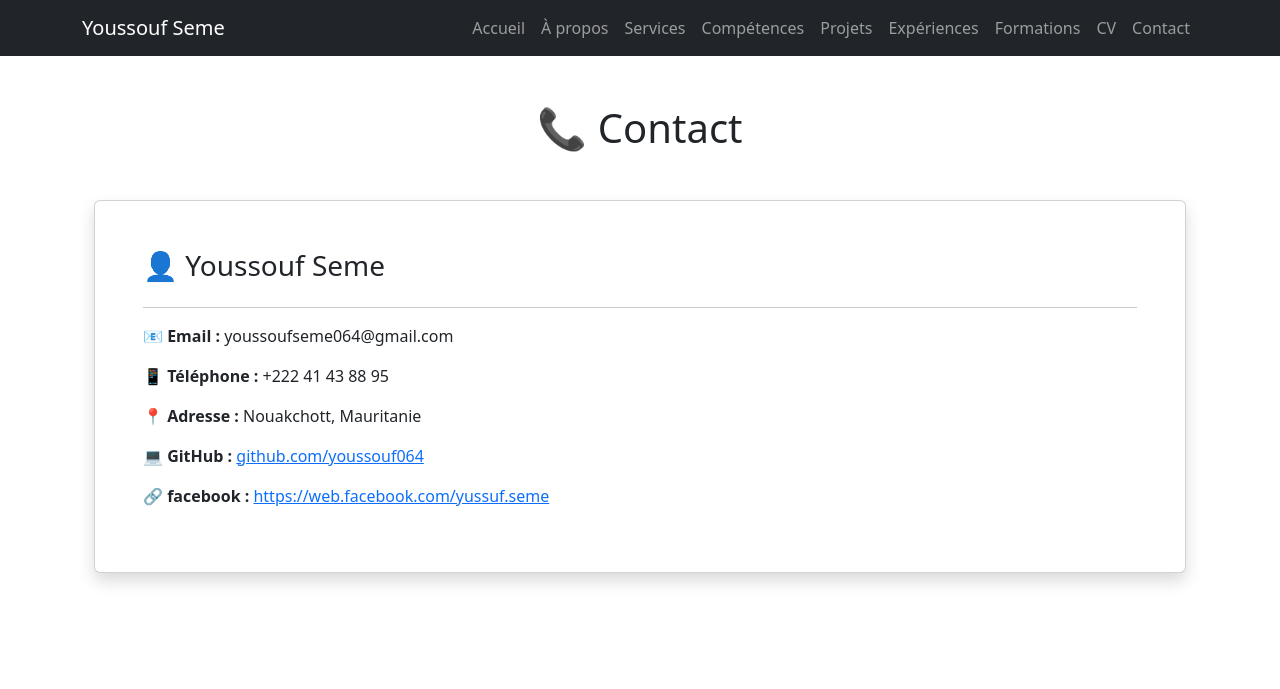
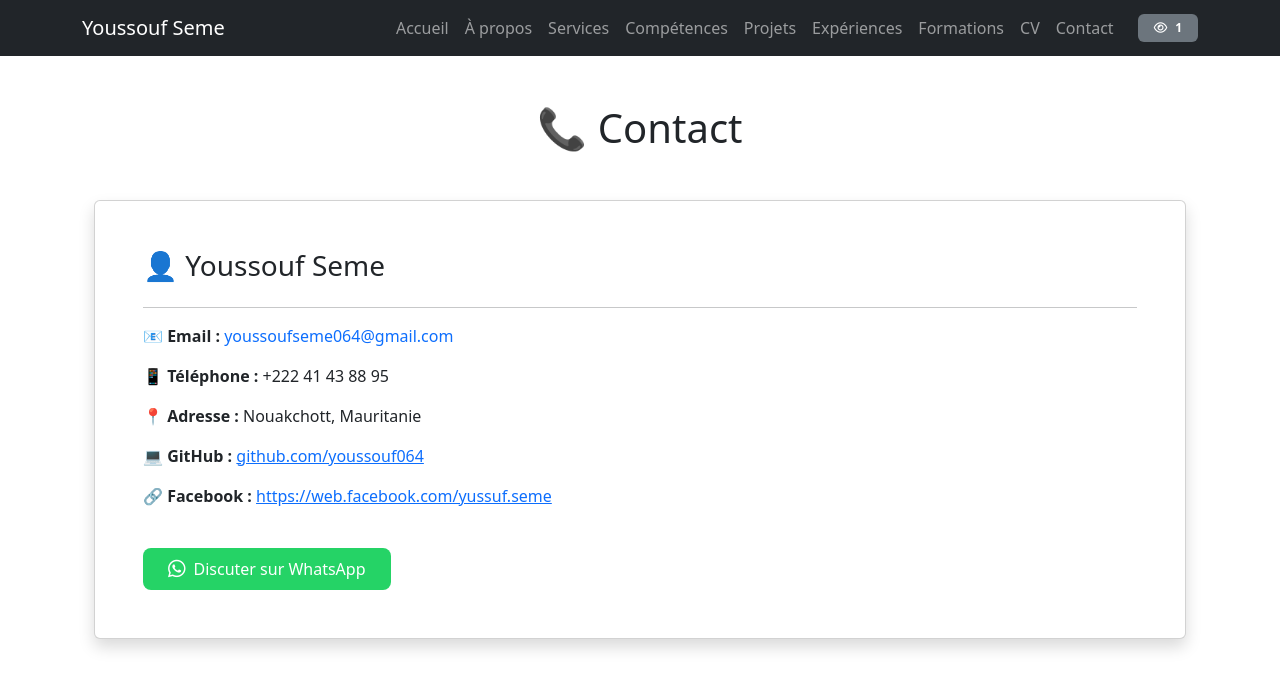
Before and after one commit to youssouf064/portfolio, a Flask app: page /contact in a window 1280 px wide. Shown: the top 689 px of the page. Run offline with Flask 3, Linux system fonts and the light colour scheme.

Commit message:
Ajout du compteur de vues, du bouton WhatsApp et de l'email cliquable

```diff
--- a/templates/base.html
+++ b/templates/base.html
@@ -5,7 +5,6 @@
     <title>Youssouf SEME Portfolio</title>
 
     <link href="https://cdn.jsdelivr.net/npm/bootstrap@5.3.3/dist/css/bootstrap.min.css" rel="stylesheet">
-    <link href="https://cdn.jsdelivr.net/npm/bootstrap@5.3.0/dist/css/bootstrap.min.css" rel="stylesheet">
     <link rel="stylesheet" href="https://cdnjs.cloudflare.com/ajax/libs/font-awesome/6.7.2/css/all.min.css">
 </head>
 
@@ -23,7 +22,7 @@
 
 <div class="collapse navbar-collapse" id="menu">
 
-<ul class="navbar-nav ms-auto">
+<ul class="navbar-nav ms-auto align-items-lg-center">
 
 <li class="nav-item">
 <a class="nav-link" href="/">Accueil</a>
@@ -61,6 +60,14 @@
 <a class="nav-link" href="/contact">Contact</a>
 </li>
 
+<!-- Compteur de vues avec icône d'œil -->
+<li class="nav-item ms-lg-3 mt-2 mt-lg-0">
+  <span class="badge bg-secondary d-inline-flex align-items-center gap-2 px-3 py-2" title="Vues totales du portfolio">
+    <i class="fa-regular fa-eye"></i>
+    <span id="visit-count">...</span>
+  </span>
+</li>
+
 </ul>
 
 </div>
@@ -76,5 +83,40 @@
 
 </div>
 
+<!-- Bootstrap JS (Nécessaire pour le fonctionnement du menu hamburger sur mobile) -->
+<script src="https://cdn.jsdelivr.net/npm/bootstrap@5.3.3/dist/js/bootstrap.bundle.min.js"></script>
+
+<!-- Script du compteur de vues -->
+<script>
+  document.addEventListener("DOMContentLoaded", function () {
+    const namespace = 'youssouf-seme-portfolio';
+    const key = 'total-views';
+
+    // Si le visiteur n'a pas encore visité dans cette session, on incrémente (+1)
+    if (!sessionStorage.getItem('portfolio_visited')) {
+      fetch(`https://api.countapi.xyz/hit/${namespace}/${key}`)
+        .then(res => res.json())
+        .then(data => {
+          document.getElementById('visit-count').innerText = data.value;
+          sessionStorage.setItem('portfolio_visited', 'true');
+        })
+        .catch(err => {
+          console.error("Erreur d'accès au compteur :", err);
+          document.getElementById('visit-count').innerText = "1";
+        });
+    } else {
+      // Sinon, on récupère juste la valeur actuelle sans ajouter +1
+      fetch(`https://api.countapi.xyz/get/${namespace}/${key}`)
+        .then(res => res.json())
+        .then(data => {
+          document.getElementById('visit-count').innerText = data.value;
+        })
+        .catch(() => {
+          document.getElementById('visit-count').innerText = "1";
+        });
+    }
+  });
+</script>
+
 </body>
 </html>
--- a/templates/contact.html
+++ b/templates/contact.html
@@ -12,7 +12,12 @@
 
         <hr>
 
-        <p><strong>📧 Email :</strong> youssoufseme064@gmail.com</p>
+        <p><strong>📧 Email :</strong>
+    <a href="mailto:youssoufseme064@gmail.com?subject=Contact%20depuis%20le%20portfolio&body=Bonjour%20Youssouf,%20je%20souhaite%20te%20contacter%20au%20sujet%20de..."
+       class="text-decoration-none text-primary fw-medium">
+        youssoufseme064@gmail.com
+    </a>
+</p>
 
         <p><strong>📱 Téléphone :</strong> +222 41 43 88 95</p>
 
@@ -24,9 +29,19 @@
             </a>
         </p>
 
-        <p><strong>🔗 facebook :</strong>
-           <a href="https://web.facebook.com/yussuf.seme">https://web.facebook.com/yussuf.seme</a>
+        <p><strong>🔗 Facebook :</strong>
+           <a href="https://web.facebook.com/yussuf.seme" target="_blank">https://web.facebook.com/yussuf.seme</a>
         </p>
+
+        <!-- Bouton WhatsApp Direct -->
+        <div class="mt-4">
+            <a href="https://wa.me/22241438895?text=Bonjour%20Youssouf,%20je%20suis%20tombé%20sur%20votre%20portfolio%20et%20je%20souhaite%20qu'on%20discute."
+               target="_blank"
+               class="btn text-white d-inline-flex align-items-center gap-2 px-4 py-2"
+               style="background-color: #25D366; font-weight: 500; border-radius: 8px;">
+                <i class="fa-brands fa-whatsapp fs-5"></i> Discuter sur WhatsApp
+            </a>
+        </div>
 
     </div>
 
```
